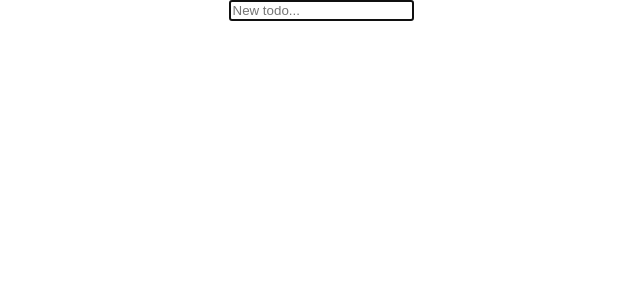
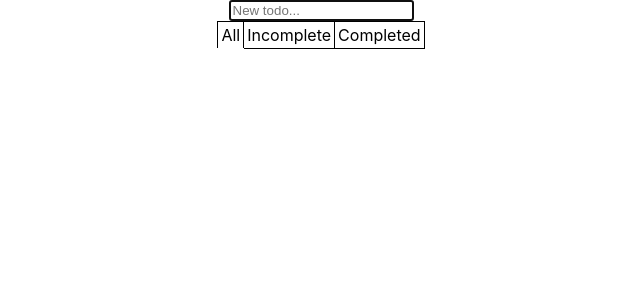
Before and after one commit to emilianoLeite/react-todo, a React (Create React App) app: page / in a window 1280 px wide. Shown: the top 300 px of the page, without its empty margins (319-959 px from the left). Built offline with nearby package versions, Linux system fonts and the light colour scheme.

Commit message:
Add filter menu to TodoList

```diff
--- /dev/null
+++ b/src/components/todo-list.css
@@ -0,0 +1,18 @@
+.filter-menu {
+  display: flex;
+  flex-direction: row;
+  align-items: baseline;
+}
+.filter-menu .menu-item {
+  padding: 3px;
+  border: 1px solid black;
+  border-left: none;
+}
+
+.filter-menu > :first-child.menu-item {
+  border-left: 1px solid black;
+}
+
+.filter-menu .menu-item.active {
+  border-bottom: none;
+}
--- a/src/components/todo-list.js
+++ b/src/components/todo-list.js
@@ -1,3 +1,4 @@
+import "./todo-list.css";
 import PropTypes from "prop-types";
 import React from "react";
 
@@ -6,7 +7,15 @@ import Todo from "./todo";
 export default class TodoList extends React.Component {
   constructor(props) {
     super(props);
+    this.ALL = "All";
+    this.INCOMPLETE = "Incomplete";
+    this.COMPLETED = "Completed";
+    this.state = { activeMenu: this.ALL, visibleTodos: props.todos };
+
     this.handleClick = this.handleClick.bind(this);
+    this.isActiveMenu = this.isActiveMenu.bind(this);
+    this.activateMenu = this.activateMenu.bind(this);
+    this.visibleTodosFor = this.visibleTodosFor.bind(this);
   }
 
   handleClick(index) {
@@ -17,11 +26,54 @@ export default class TodoList extends React.Component {
     return (todo) => this.props.onUpdateTodo(todo, index);
   }
 
+  classesFor(menuItem) {
+    if (this.isActiveMenu(menuItem)) {
+      return "menu-item active";
+    } else {
+      return "menu-item";
+    }
+  }
+
+  isActiveMenu(menuItem) {
+    return this.state.activeMenu === menuItem;
+  }
+
+  activateMenu(event) {
+    const activeMenu = event.target.textContent.trim();
+    this.setState({
+      activeMenu: activeMenu,
+      visibleTodos: this.visibleTodosFor(activeMenu)
+    });
+  }
+
+  visibleTodosFor(activeMenu) {
+    const todos = this.props.todos;
+
+    switch (activeMenu) {
+    case this.ALL:
+      return todos;
+    case this.INCOMPLETE:
+      return todos;
+    case this.COMPLETED:
+      return todos;
+    default:
+      return [];
+    }
+  }
+
   render() {
+    const visibleTodos = this.visibleTodosFor(this.state.activeMenu);
+
     return (
-      <ul className="todo-list">
+      <div className="todo-list">
+        <div className="filter-menu">
+          <div onClick={this.activateMenu} className={this.classesFor(this.ALL)}> {this.ALL} </div>
+          <div onClick={this.activateMenu} className={this.classesFor(this.INCOMPLETE)}> {this.INCOMPLETE} </div>
+          <div onClick={this.activateMenu} className={this.classesFor(this.COMPLETED)}> {this.COMPLETED} </div>
+        </div>
+        <ul>
           {
-          this.props.todos.map((todo, index) => {
+            visibleTodos.map((todo, index) => {
               return (
                 <li
                   className={todo.completed ? "completed" : ""}
@@ -37,6 +89,7 @@ export default class TodoList extends React.Component {
             })
           }
         </ul>
+      </div>
     );
   }
 }
```
Also changed, not shown: 2 other files (tests, documents, lock files or other folders). Lines whose indentation alone changed are shown as unchanged.
